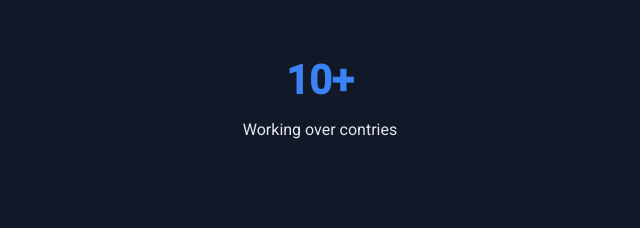
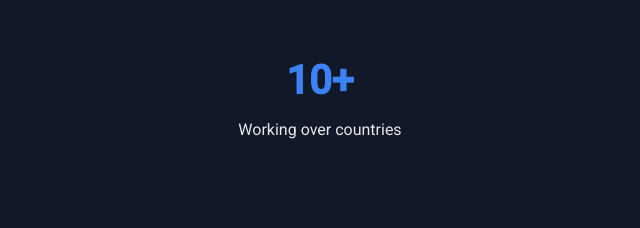
Before and after one commit to devid-tr/contact, a website built with Vite: page index.html in a window 1280 px wide. Shown: the part 992-1220 px from the top of the page, 320-960 px from the left. Built offline with nearby package versions, Linux system fonts and the light colour scheme; no server answers.

Commit message:
Update index.html

```diff
--- a/index.html
+++ b/index.html
@@ -709,7 +709,7 @@
         </div>
         <div style="padding: 20px;">
           <span id="projects-completed-count" style="font-size: 2.5rem; font-weight: bold; color: var(--secondary-color);">10+</span>
-          <p style="font-size: 1rem; color: var(--text-dark);">Working over contries</p>
+          <p style="font-size: 1rem; color: var(--text-dark);">Working over countries</p>
         </div>
         <div style="padding: 20px;">
           <span id="years-experience-count" style="font-size: 2.5rem; font-weight: bold; color: var(--accent-color);">7+</span>
```
